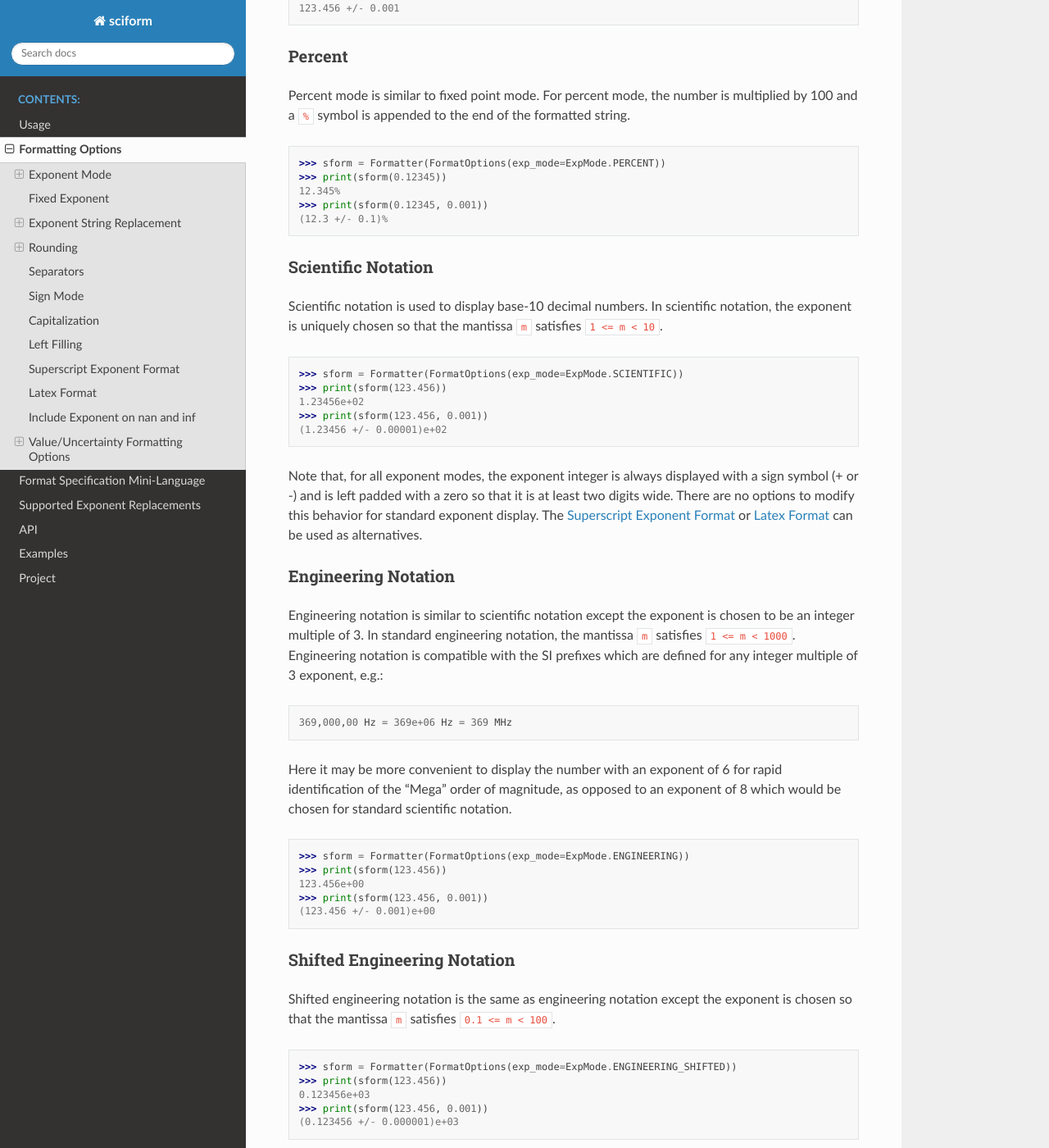
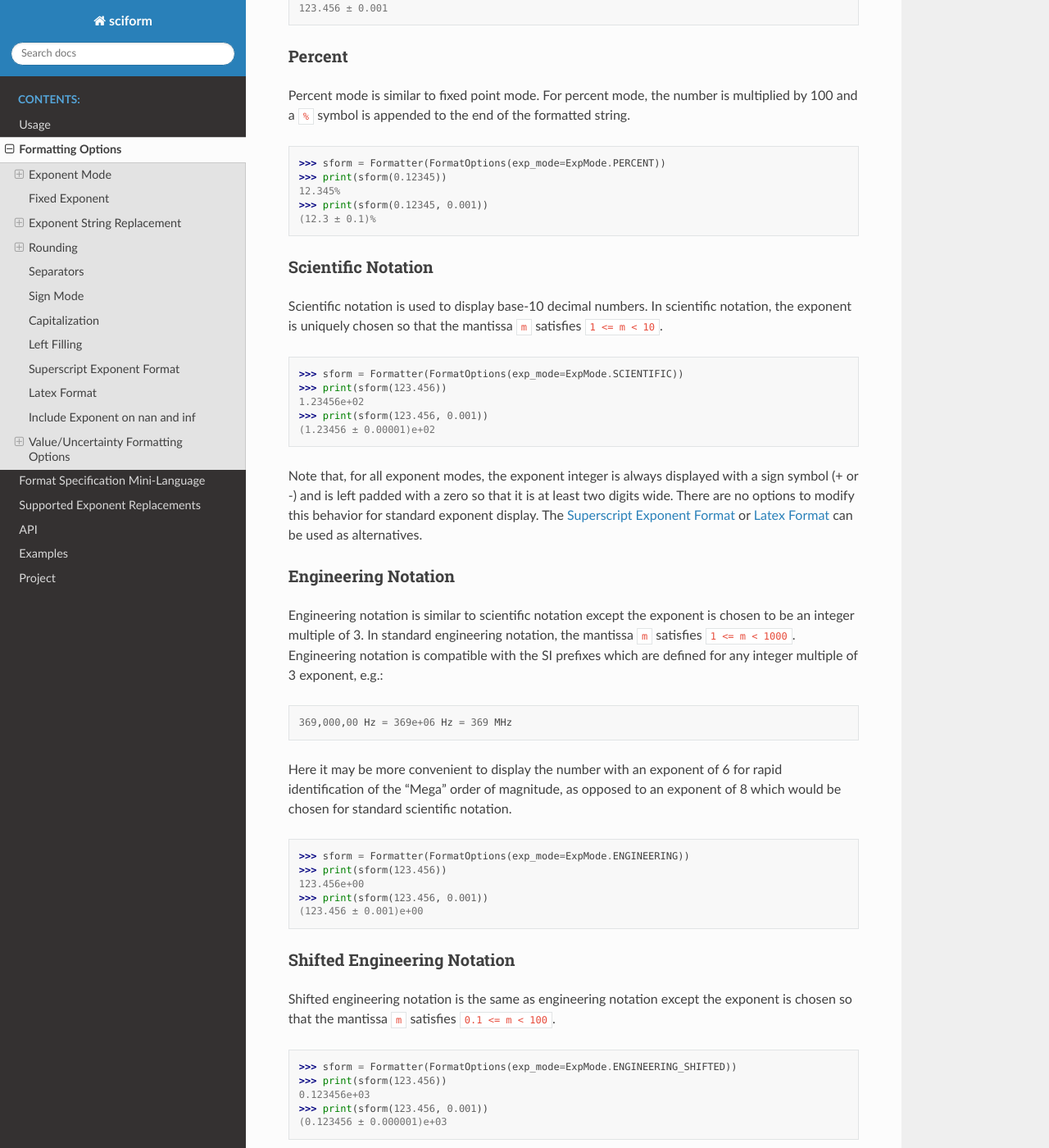
Before and after one commit to jagerber48/sciform, a Sphinx documentation site: the page built from docs/source/options.rst, in a window 1280 px wide and 1400 px high, scrolled down 744 px. Shown: the whole window at 82% size. Built offline with Sphinx 7.4.7 and the Read the Docs theme 2.0.0, drawn with Linux system fonts in a browser that asks for light colours; some of the changed text lies outside the part shown.

```diff
--- a/docs/source/examples.rst
+++ b/docs/source/examples.rst
@@ -74,7 +74,7 @@ available formatting options.
 >>> unc = 1618
 >>> sform = Formatter()
 >>> print(sform(num, unc))
-3141593 +/- 1618
+3141593 ± 1618
 >>> sform = Formatter(FormatOptions(
 ...             exp_mode=ExpMode.ENGINEERING,
 ...             exp_format=ExpFormat.PREFIX,
@@ -136,7 +136,7 @@ instead.
 
 >>> num_unc = SciNumUnc(3141592.7, 1618)
 >>> print(f'{num_unc}')
-3141593 +/- 1618
+3141593 ± 1618
 >>> with GlobalDefaultsContext(FormatOptions(
 ...             pdg_sig_figs=True,
 ...             unicode_pm=True,
--- a/docs/source/options.rst
+++ b/docs/source/options.rst
@@ -40,7 +40,7 @@ directly with no extra exponent.
 >>> print(sform(123.456))
 123.456
 >>> print(sform(123.456, 0.001))
-123.456 +/- 0.001
+123.456 ± 0.001
 
 .. _percent_mode:
 
@@ -55,7 +55,7 @@ appended to the end of the formatted string.
 >>> print(sform(0.12345))
 12.345%
 >>> print(sform(0.12345, 0.001))
-(12.3 +/- 0.1)%
+(12.3 ± 0.1)%
 
 .. _scientific:
 
@@ -70,7 +70,7 @@ mantissa ``m`` satisfies ``1 <= m < 10``.
 >>> print(sform(123.456))
 1.23456e+02
 >>> print(sform(123.456, 0.001))
-(1.23456 +/- 0.00001)e+02
+(1.23456 ± 0.00001)e+02
 
 Note that, for all exponent modes, the exponent integer is always
 displayed with a sign symbol (+ or -) and is left padded with a zero so
@@ -103,7 +103,7 @@ notation.
 >>> print(sform(123.456))
 123.456e+00
 >>> print(sform(123.456, 0.001))
-(123.456 +/- 0.001)e+00
+(123.456 ± 0.001)e+00
 
 .. _engineering_shifted:
 
@@ -118,7 +118,7 @@ the exponent is chosen so that the mantissa ``m`` satisfies
 >>> print(sform(123.456))
 0.123456e+03
 >>> print(sform(123.456, 0.001))
-(0.123456 +/- 0.000001)e+03
+(0.123456 ± 0.000001)e+03
 
 .. _binary:
 
@@ -570,7 +570,7 @@ The latex format makes the following changes:
   superscript strings like ``'\times 10^{+2}``
 * Replace ``'('`` and ``')'`` by latex size-aware delimiters
   ``'\left('`` and ``'\right)'``.
-* Replace ``'+/-'`` by ``'\pm'``
+* Replace ``'±'`` by ``'\pm'``
 * Replace ``'_'`` by ``'\_'``
 * Replace ``'%'`` by ``'\%'``
 * Exponent replacements such as ``'M'``, ``'Ki'``, or ``'ppb'`` and
@@ -633,7 +633,7 @@ according to the options below.
 
 >>> sform = Formatter()
 >>> print(sform(123.456, 0.789))
-123.456 +/- 0.789
+123.456 ± 0.789
 
 .. _pdg_sig_figs:
 
@@ -678,11 +678,11 @@ mode with :class:`AutoDigits` precision and the ``pdg_sig_figs`` flag.
 ...             ndigits=AutoDigits,
 ...             pdg_sig_figs=True))
 >>> print(sform(1, 0.0123))
-1.000 +/- 0.012
+1.000 ± 0.012
 >>> print(sform(1, 0.0483))
-1.00 +/- 0.05
+1.00 ± 0.05
 >>> print(sform(1, 0.0997))
-1.00 +/- 0.10
+1.00 ± 0.10
 
 If ``ndigits`` is specified (i.e. not ``None``) but
 ``ndigits!=AutoDigits`` with ``pdg_sig_figs=True`` then ``ValueError`` is
@@ -696,12 +696,12 @@ symbol when formatting value/uncertainties.
 
 >>> sform = Formatter()
 >>> print(sform(123.456, 0.789))
-123.456 +/- 0.789
+123.456 ± 0.789
 >>> sform = Formatter(FormatOptions(unc_pm_whitespace=False))
 >>> print(sform(123.456, 0.789))
-123.456+/-0.789
+123.456±0.789
 
-The user can also replace the ``'+/-'`` symbol with a unicode ``'±'``
+The user can also replace the ``'±'`` symbol with a unicode ``'±'``
 symbol using the ``unicode_pm`` option.
 
 >>> sform = Formatter(FormatOptions(unicode_pm=True))
@@ -713,7 +713,7 @@ symbol using the ``unicode_pm`` option.
 Bracket Uncertainty
 -------------------
 
-Instead of displaying ``123.456 +/- 0.789``, there is a notation where
+Instead of displaying ``123.456 ± 0.789``, there is a notation where
 the uncertainty is shown in brackets after the value as
 ``123.456(789)``.
 Here the ``(789)`` in parentheses is meant to be "matched up" with the
@@ -762,10 +762,10 @@ Remove Separators for Bracket Uncertainty
 
 In some cases using bracket uncertainty results in digits such that the
 decimal point could appear in the uncertainty in the brackets.
-For example: ``18.4 +/- 2.1 -> 18.4(2.1)``.
+For example: ``18.4 ± 2.1 -> 18.4(2.1)``.
 In such cases, there is no official guidance on if the decimal symbol
 should be included in the bracket symbols or not.
-That is, one may format ``18.4 +/- 2.1 -> 18.4(21)``.
+That is, one may format ``18.4 ± 2.1 -> 18.4(21)``.
 The interpretation here is that the uncertainty is 21 tenths, since the
 least significant digit of the value is in the tenths place.
 The author's preference is to keep the decimal symbol because it allows
@@ -831,10 +831,10 @@ This feature is accessed with the ``val_unc_match_widths`` option.
 ...             top_dig_place=2,
 ...             val_unc_match_widths=False))
 >>> print(sform(12345, 1.23))
-12345.00 +/- 001.23
+12345.00 ± 001.23
 >>> sform = Formatter(FormatOptions(
 ...             fill_mode=FillMode.ZERO,
 ...             top_dig_place=2,
 ...             val_unc_match_widths=True))
 >>> print(sform(12345, 1.23))
-12345.00 +/- 00001.23
+12345.00 ± 00001.23
```
Also changed, not shown: README.rst (+4 -4 lines), docs/source/usage.rst (+4 -6 lines).
